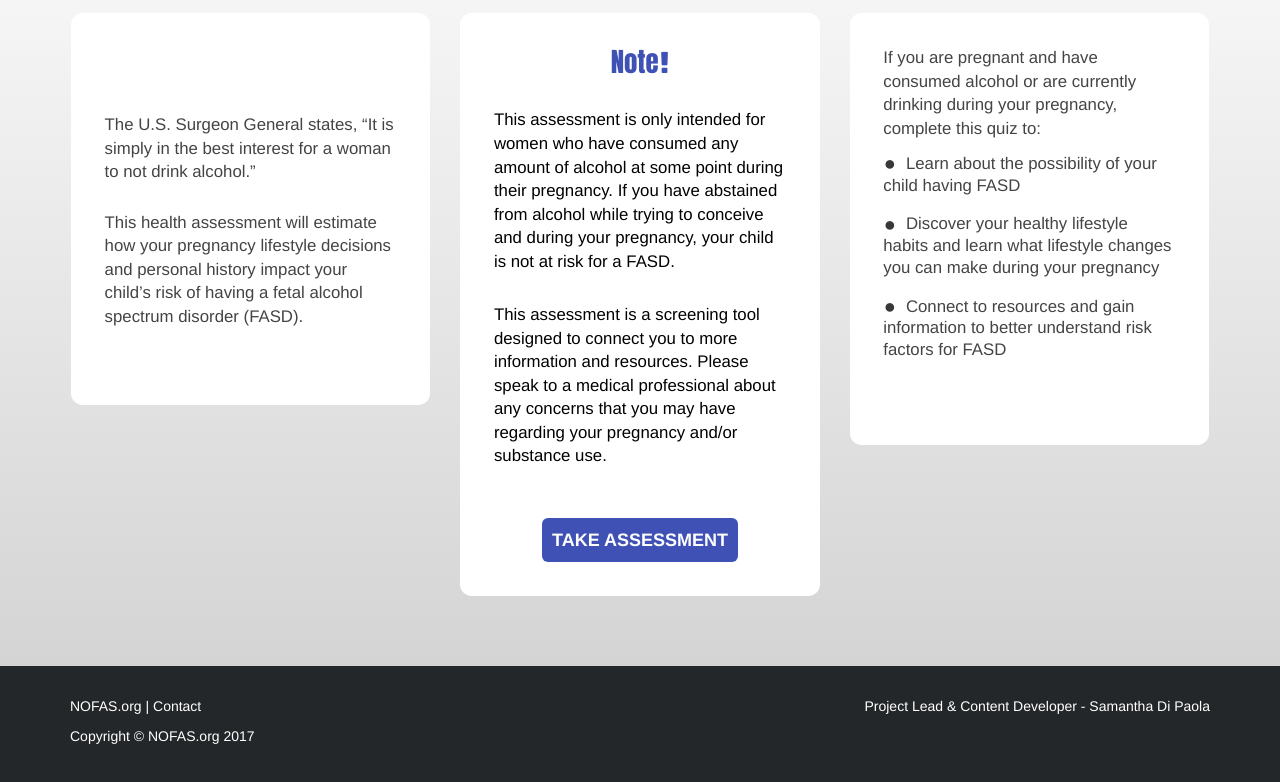
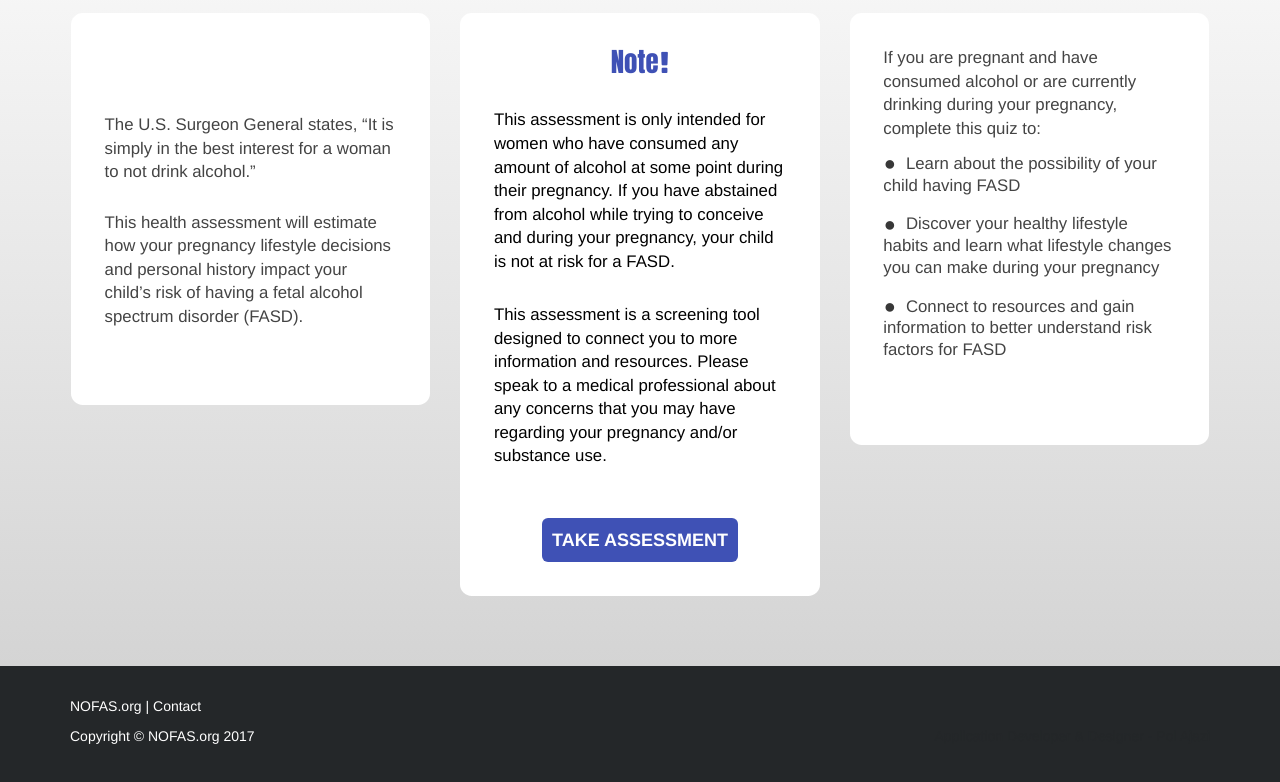
Before and after one commit to Thunderspike/NOFAS_risk-calculator, a website: page index.html in a window 1280 px wide. Shown: the part 192-974 px from the top of the page. Drawn offline with nearby package versions, Linux system fonts and the light colour scheme.

Commit message:
watermark edit

```diff
--- a/index.html
+++ b/index.html
@@ -820,7 +820,7 @@
         	<div class="container">
                 <div class='footer-content-1'>
             		<p class='footer'><a href="https://www.nofas.org/">NOFAS.org</a> | <a href="https://www.nofas.org/contact/"> Contact</a></p>
-                    <p>Project Lead & Content Developer - Samantha Di Paola</p>
+                    <!-- <p>Content Developer - Samantha Di Paola</p> -->
                 </div>
                 <div class='footer-content-2'>
         		  <p>Copyright &copy; NOFAS.org 2017 </p>
```
